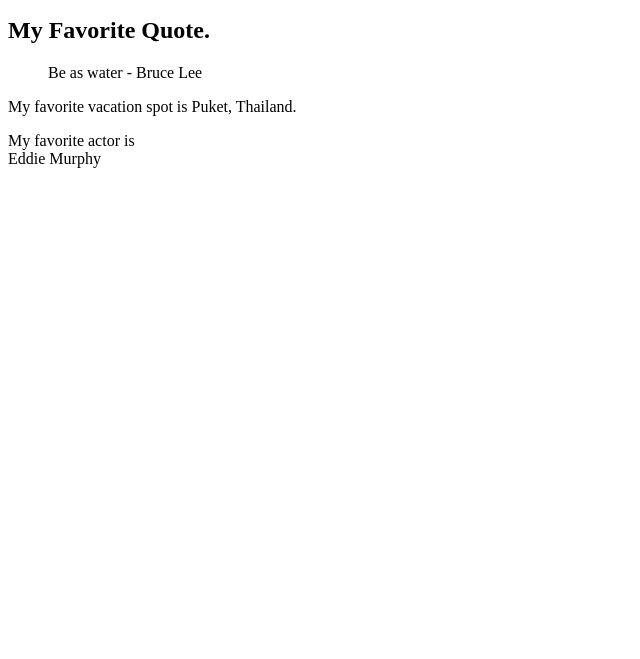
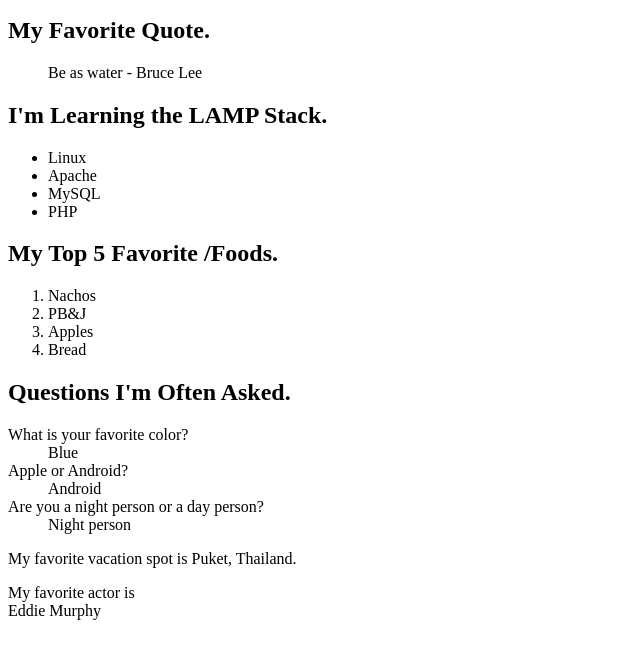
Before and after one commit to AndreMurray/codeup-web-exercises, a plain HTML site: page js/teachable.html in a window 1280 px wide. Shown: the part 119-778 px from the top of the page, without its empty margins (0-640 px from the left). Drawn offline with Linux system fonts and the light colour scheme.

Commit message:
codeup teachable Exercises 4

```diff
--- a/js/teachable.html
+++ b/js/teachable.html
@@ -10,7 +10,33 @@
 	  <p><strong>Hello world</strong>, my name is Andre.<br>This is my first time coding so here goes nothing.</p>
 	  <h2>My Favorite Quote.</h2>
 	  <blockquote>Be as water - Bruce Lee</blockquote>
-	  <p></p>
+	  <h2>I'm Learning the LAMP Stack.</h2>
+	  <ul>
+		  <li>Linux</li>
+		  <li>Apache</li>
+		  <li>MySQL</li>
+		  <li>PHP</li>
+	  </ul>
+
+	  <h2>My Top 5 Favorite /Foods.</h2>
+
+	  <ol>
+		  <li>Nachos</li>
+		  <li>PB&J</li>
+		  <li>Apples</li>
+		  <li>Bread</li>
+	  </ol>
+
+	  <h2>Questions I'm Often Asked.</h2>
+
+	  <dl>
+		  <dt>What is your favorite color?</dt>
+		  <dd>Blue</dd>
+		  <dt>Apple or Android?</dt>
+		  <dd>Android</dd>
+		  <dt>Are you a night person or a day person?</dt>
+		  <dd>Night person</dd>
+	  </dl>
   	<p><span>My</span> favorite vacation spot is Puket, Thailand.</p>
  	 <p>My favorite actor is<br>Eddie Murphy</p>
 	</div>
```
